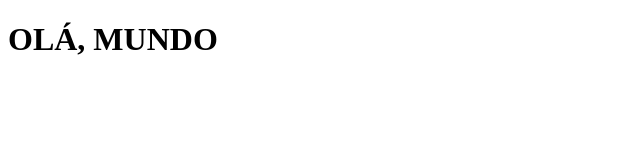
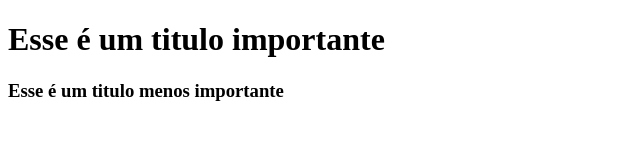
Before and after one commit to freireguilherme-dev/curso_frontend, a plain HTML site: page 2_html/index.html in a window 1280 px wide. Shown: the whole page, without its empty margins (0-640 px from the left). Drawn offline with Linux system fonts and the light colour scheme.

Commit message:
hierarquia_h

```diff
--- a/2_html/index.html
+++ b/2_html/index.html
@@ -6,6 +6,8 @@
     <title>HTML Fundamentos</title>
 </head>
 <body>
-    <h1>OLÁ, MUNDO</h1>
+    <h1>Esse é um titulo importante</h1>
+
+    <h3>Esse é um titulo menos importante</h3>
 </body>
 </html>
```
